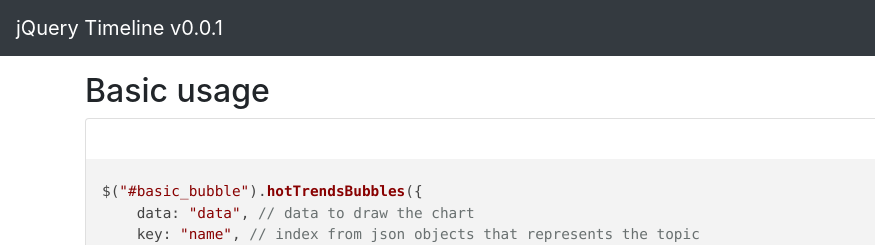
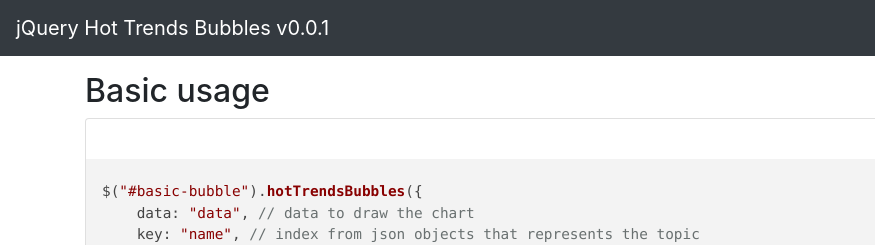
Before and after one commit to dhiogoboza/jquery-hot-trends-bubbles, a website: page docs/index.html in a window 1280 px wide. Shown: the top 245 px of the page, 0-875 px from the left. Drawn offline with nearby package versions, Linux system fonts and the light colour scheme; files that its build step writes are made by us from their sources.

Commit message:
Type fixed

```diff
--- a/docs/index.html
+++ b/docs/index.html
@@ -39,7 +39,7 @@
 <body>
 
   <nav class="navbar navbar-expand-md navbar-dark fixed-top bg-dark">
-    <a class="navbar-brand" href="#">jQuery Timeline v0.0.1</a>
+    <a class="navbar-brand" href="#">jQuery Hot Trends Bubbles v0.0.1</a>
   </nav>
 
   <main role="main" class="container">
@@ -47,11 +47,11 @@
 
     <div class="card">
       <div class="card-body">
-        <div id="basic-timeline"></div>
+        <div id="basic-bubble"></div>
       </div>
       <div>
         <pre class="pre-scrollable"><code class="javascript">
-$("#basic_bubble").hotTrendsBubbles({
+$("#basic-bubble").hotTrendsBubbles({
     data: "data", // data to draw the chart
     key: "name", // index from json objects that represents the topic
     value: "value", // index from json objects with numbers with the topics relevance
```
